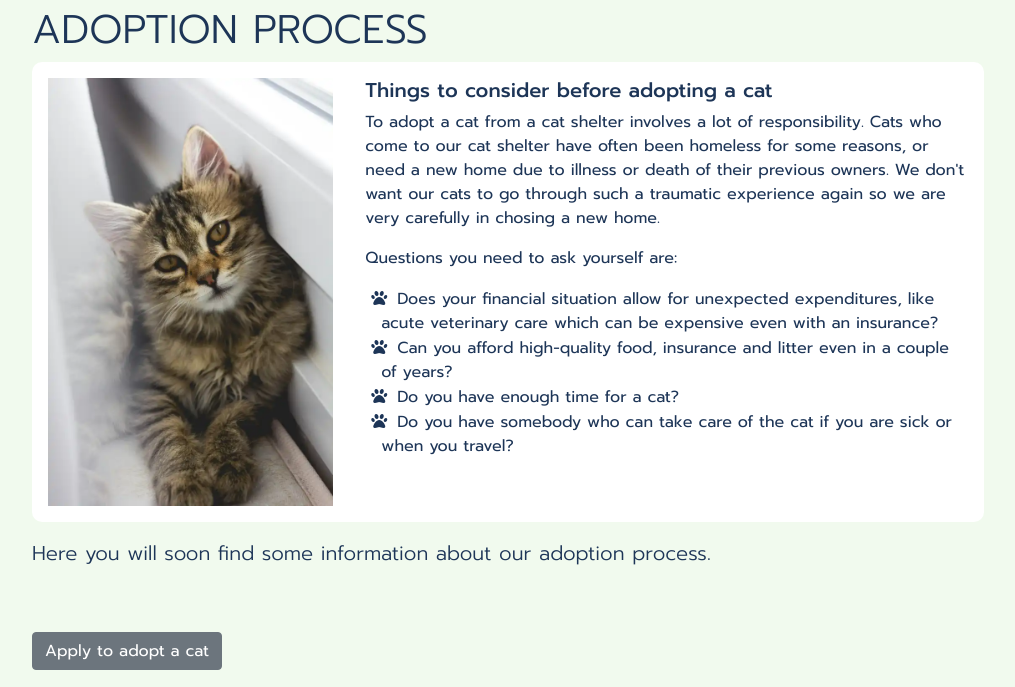
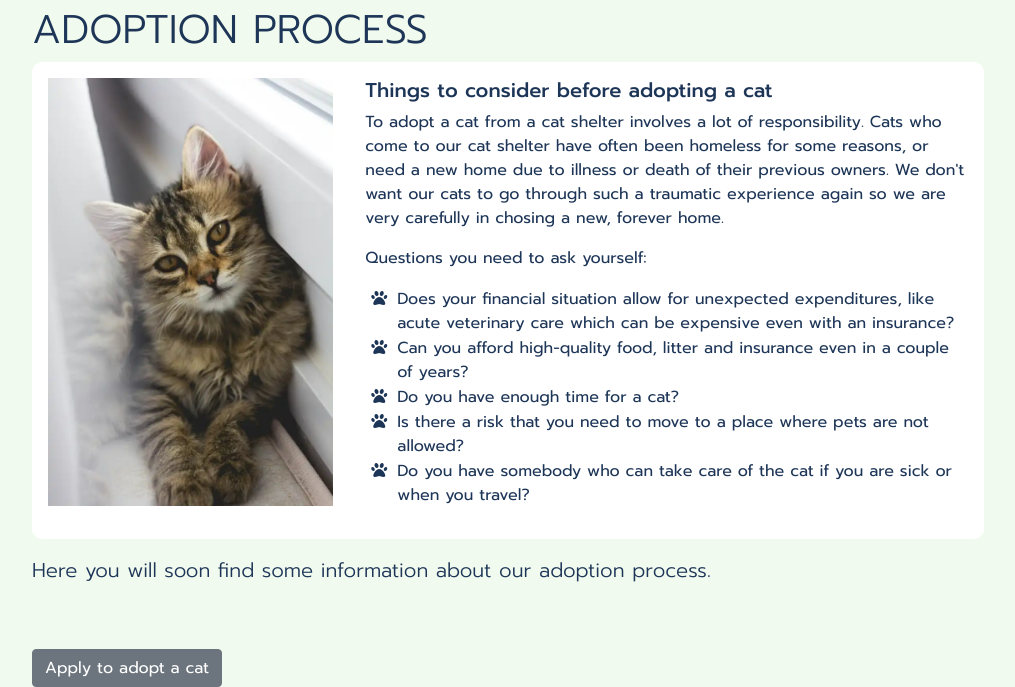
Before and after one commit to ClaudiaInSweden/mayas_cat_shelter, a Django app: template templates/adoption_rules.html in a window 1280 px wide. Shown: the part 168-855 px from the top of the page, without its empty margins (132-1147 px from the left). Run offline with Django 3.2, Linux system fonts and the light colour scheme; the template is opened without the code that fills it, so the values that code supplies are empty; some libraries are stand-ins or nearby versions; some web fonts are replaced.

Commit message:
Center adopt-button on cats page, adjust list intend on adoption process page

```diff
--- a/static/css/style.css
+++ b/static/css/style.css
@@ -32,7 +32,7 @@ h1, h2, h3 {
     color: #1D3557 !important;
     font-weight: 400;
 }
-
+/* Navigation */
 .logo {
   font-family: 'Playpen Sans', sans-serif, cursive;
   font-weight: 600;
@@ -41,7 +41,6 @@ h1, h2, h3 {
   background-color: #a8dadc;
   color: #1D3557;
 }
-
 .bg-light {
   background-color: #a8dadc !important;
   color: #1D3557 !important;
@@ -61,7 +60,7 @@ h1, h2, h3 {
 .logotype {
   padding-right: 10px;
 }
-
+/* Footer  */
 .footer {
   margin-top: auto;
   width: 100%;
@@ -70,7 +69,7 @@ h1, h2, h3 {
   background-color: #a8dadc;
   color: #1D3557;
 }
-
+/* Home Page */
 .carousel-item {
   height: 65vh;
   min-height: 350px;
@@ -80,53 +79,52 @@ h1, h2, h3 {
   -o-background-size: cover;
   background-size: cover;
 }
-
 .carousel-caption {
   font-size: 1.25rem;
 }
-
 .carousel-caption h5 {
   font-size: 2rem;
   color: #f1faee;
 }
-
 .carousel-caption a {
   text-decoration: none;
 }
-
 .carousel-caption h5:hover {
   color: #457b9d;
 }
+/* Cats page */
 .card-body {
-
 color: #1D3557;
 }
 .card-text {
   font-size: 1em;
 }
-
+.female {
+  color: #e63946;
+}
+.male {
+  color: #457b9d;
+}
 .btn-right {
   text-align: right;
   padding-right: 40px;
 }
-
+/* Login/Logout page */
 .auth-container {
   position: absolute;
   top: 50%;
   left: 50%;
   transform: translate(-50%, -50%);
 }
-
+/* Adoption form */
 fieldset, legend {
   all: revert;
 }
-
 fieldset.custom-border {
   border: 1px solid;
   border-radius: 10px;
   padding: 10px;
 }
-
 legend.custom-border {
   text-transform: uppercase;
 }
@@ -159,18 +157,17 @@ legend.custom-border {
   font-family: "Prompt", sans-serif;
   border-radius: 10px;
 }
-
 /* Adoption rules page */
-.pawlist{
+.pawlist {
 	position: relative;
 	list-style: none;
 	margin-left: 0;
-	padding-left: 1em;
+  text-indent: -1em;
 }
 .pawlist li:before {
   font-family: 'FontAwesome';
   content: '\f1b0';
-  margin:0 10px 0 -10px;
+  margin: 0 10px 0 -10px;
 }
 .card {
   border-radius: 10px !important;
@@ -181,12 +178,7 @@ legend.custom-border {
 .card img {
   padding-bottom: 16px;
 }
-.female {
-  color: #e63946;
-}
-.male {
-  color: #457b9d;
-}
+/* Buttons */
 .btn-common {
   border-radius: 10px;
   border: 2px solid #1D3557;
@@ -205,7 +197,6 @@ input[type="reset"]:hover {
   font-size: 1.1rem;
   color: #1D3557;
 }
-
 .btn-card {
   border-radius: 10px;
   border: 2px solid #1D3557;
--- a/templates/adoption_rules.html
+++ b/templates/adoption_rules.html
@@ -24,12 +24,13 @@
             <p class="card-text">To adopt a cat from a cat shelter involves a lot of responsibility. Cats who come to
               our cat shelter have often been homeless for some reasons, or need a new home due to illness or death of
               their previous owners. We don't want our cats to go through such a traumatic experience again so we are
-              very carefully in chosing a new home. </p>
-              <p>Questions you need to ask yourself are:</p>
+              very carefully in chosing a new, forever home. </p>
+              <p>Questions you need to ask yourself:</p>
               <ul class="pawlist">
                 <li>Does your financial situation allow for unexpected expenditures, like acute veterinary care which can be expensive even with an insurance? </li>
-                <li>Can you afford high-quality food, insurance and litter even in a couple of years? </li>
+                <li>Can you afford high-quality food, litter and insurance even in a couple of years? </li>
                 <li>Do you have enough time for a cat? </li>
+                <li>Is there a risk that you need to move to a place where pets are not allowed?</li>
                 <li>Do you have somebody who can take care of the cat if you are sick or when you travel? </li>
               </ul>
 
--- a/templates/cats.html
+++ b/templates/cats.html
@@ -8,7 +8,7 @@
 {% block content %}
 <main>
 <div class="container mt-5">
-  <h2>Cats available for adoption</h2>
+  <h1>Cats available for adoption</h1>
   <p></p>
 </div>
 <div class="container mt-3">
@@ -37,7 +37,7 @@
                 <p>{{ cat.description }}</p>
                 <p>{{ cat.adopt_status }}</p>
               </div>
-              <div class="card-body">
+              <div class="card-body text-center">
                 <a class="btn-card px-3 mx-auto btn-common" href="{% url 'adoption' %}">Adopt</a>
 
               </div>
```
